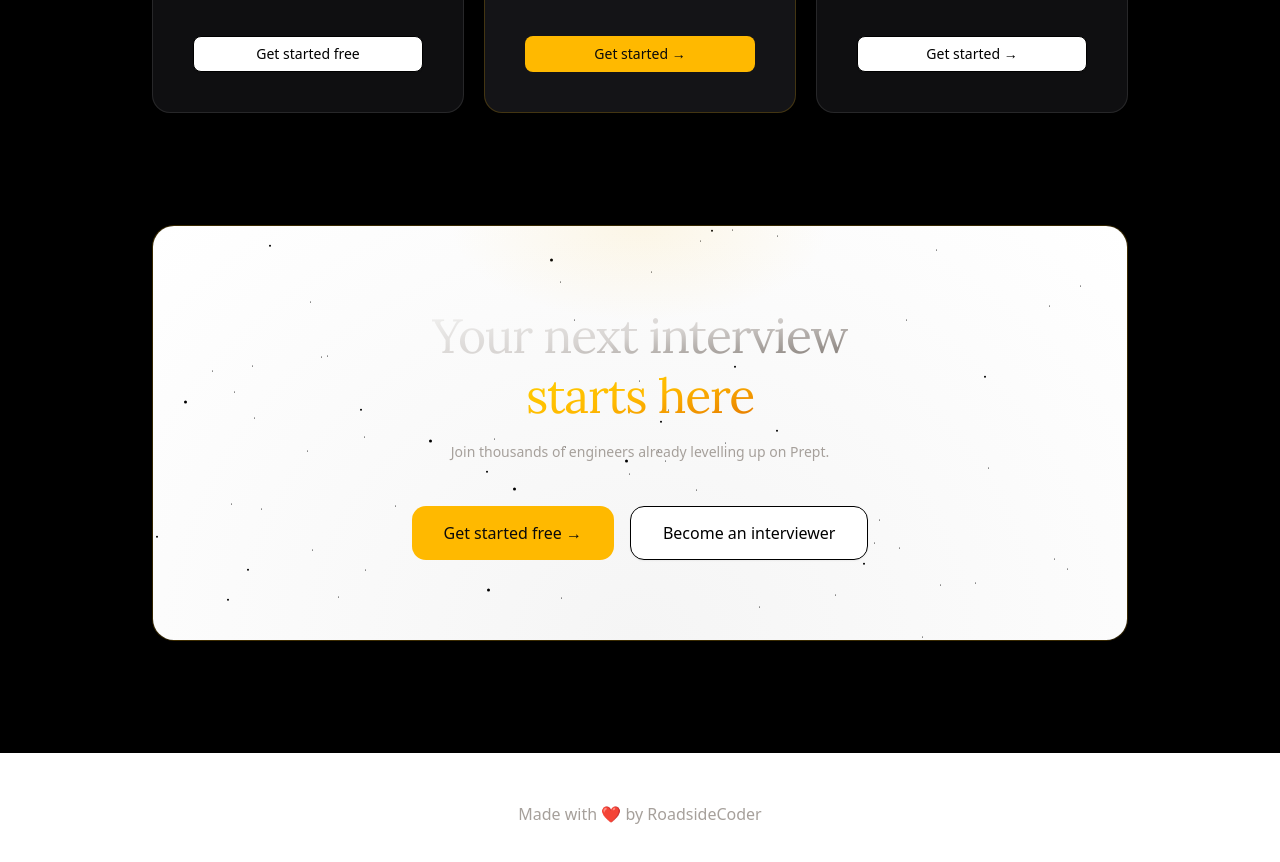
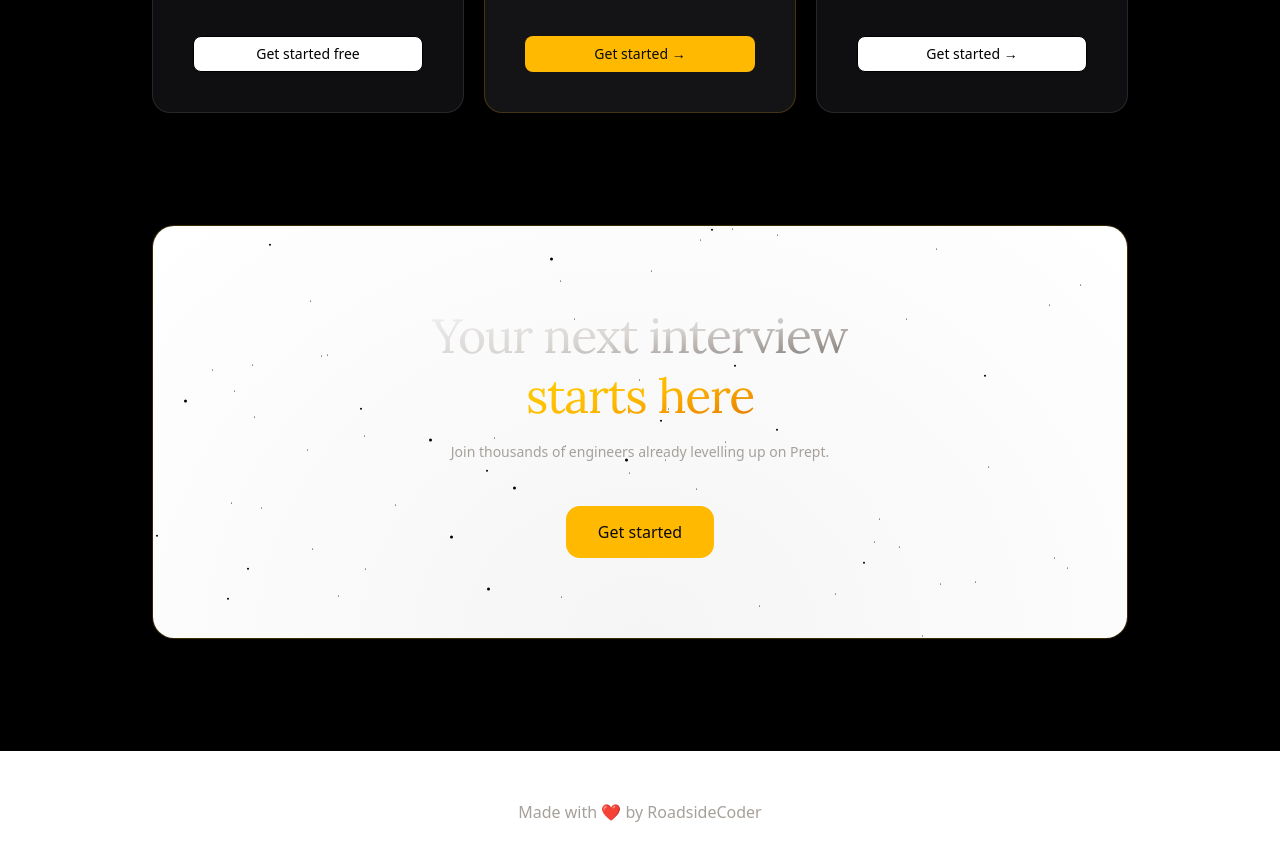
Before and after one commit to Abhay-Shahu/underscore, a Next.js app: page / in a window 1280 px wide. Shown: the part 4100-4962 px from the top of the page. Built offline with nearby package versions, Linux system fonts and the light colour scheme; no server answers.

Commit message:
Refactor CTA section on landing page

```diff
--- a/app/page.jsx
+++ b/app/page.jsx
@@ -330,10 +330,8 @@ export default function LandingPage() {
 
       {/* CTA */}
       <section className="relative z-10 pb-28 max-w-5xl mx-auto px-6">
-        <div className="relative border border-amber-400/20 rounded-3xl px-16 py-20 bg-linear-to-br from-amber-400/5 text-center overflow-hidden">
+        <div className="relative border border-amber-400/20 rounded-3xl px-3 sm:px-16 py-20 bg-linear-to-br from-amber-400/5 text-center overflow-hidden">
           <StarsBackgroundDemo />
-
-          <div className="absolute top-0 left-1/2 -translate-x-1/2 -translate-y-1/2 w-96 h-48 rounded-full bg-[radial-gradient(ellipse,rgba(251,191,36,0.1)_0%,transparent_70%)] pointer-events-none" />
 
           <h2 className="font-serif relative text-4xl md:text-5xl leading-tight tracking-tight mb-4">
             <GrayTitle>Your next interview</GrayTitle>
@@ -345,14 +343,11 @@ export default function LandingPage() {
             Join thousands of engineers already levelling up on Prept.
           </p>
 
-          <div className="relative flex flex-wrap justify-center gap-4">
+          <Link href="/onboarding" className="relative">
             <Button variant="gold" size="hero">
-              Get started free →
+              Get started
             </Button>
-            <Button variant="outline" size="hero">
-              Become an interviewer
-            </Button>
-          </div>
+          </Link>
         </div>
       </section>
     </div>
```
